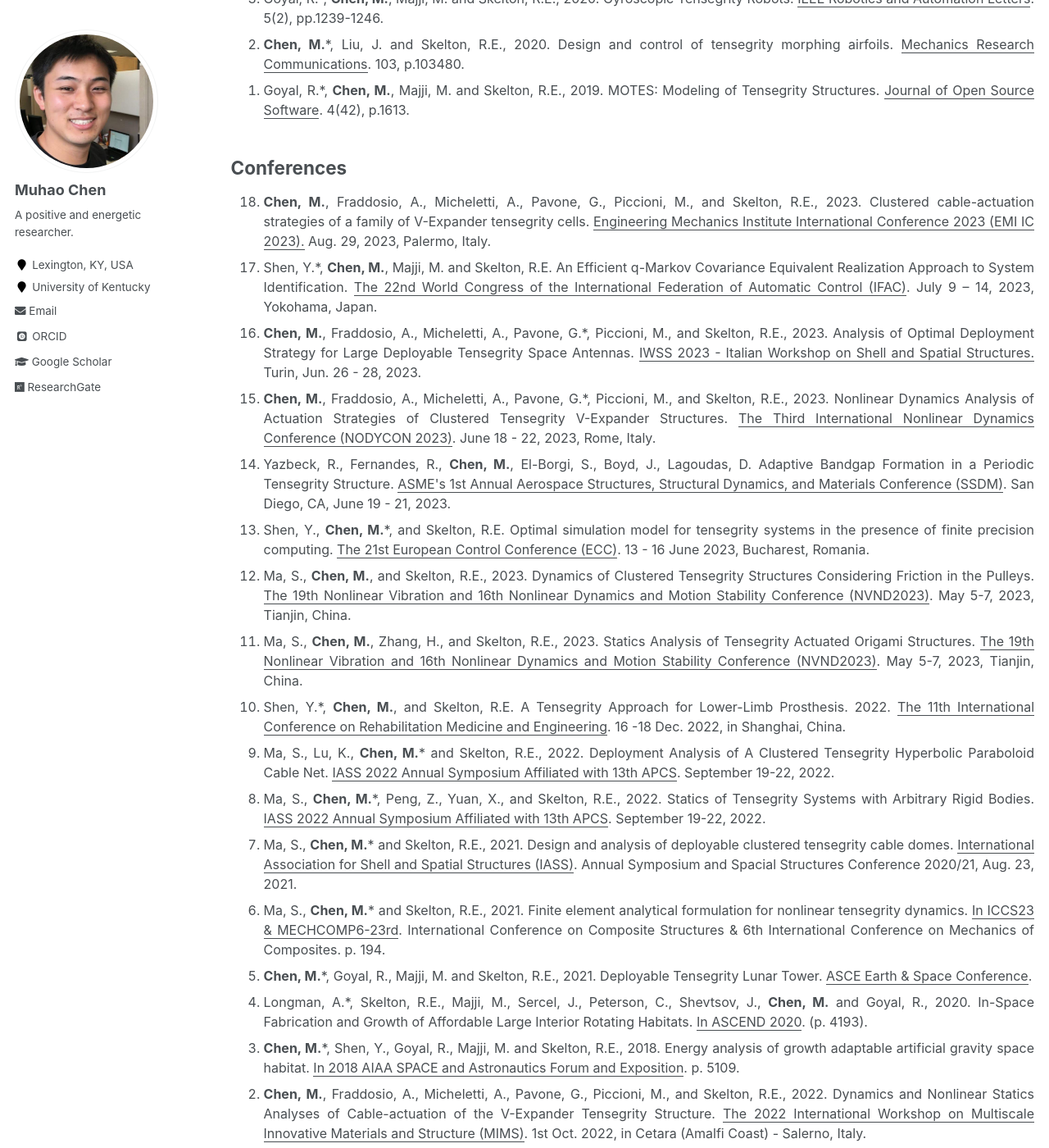
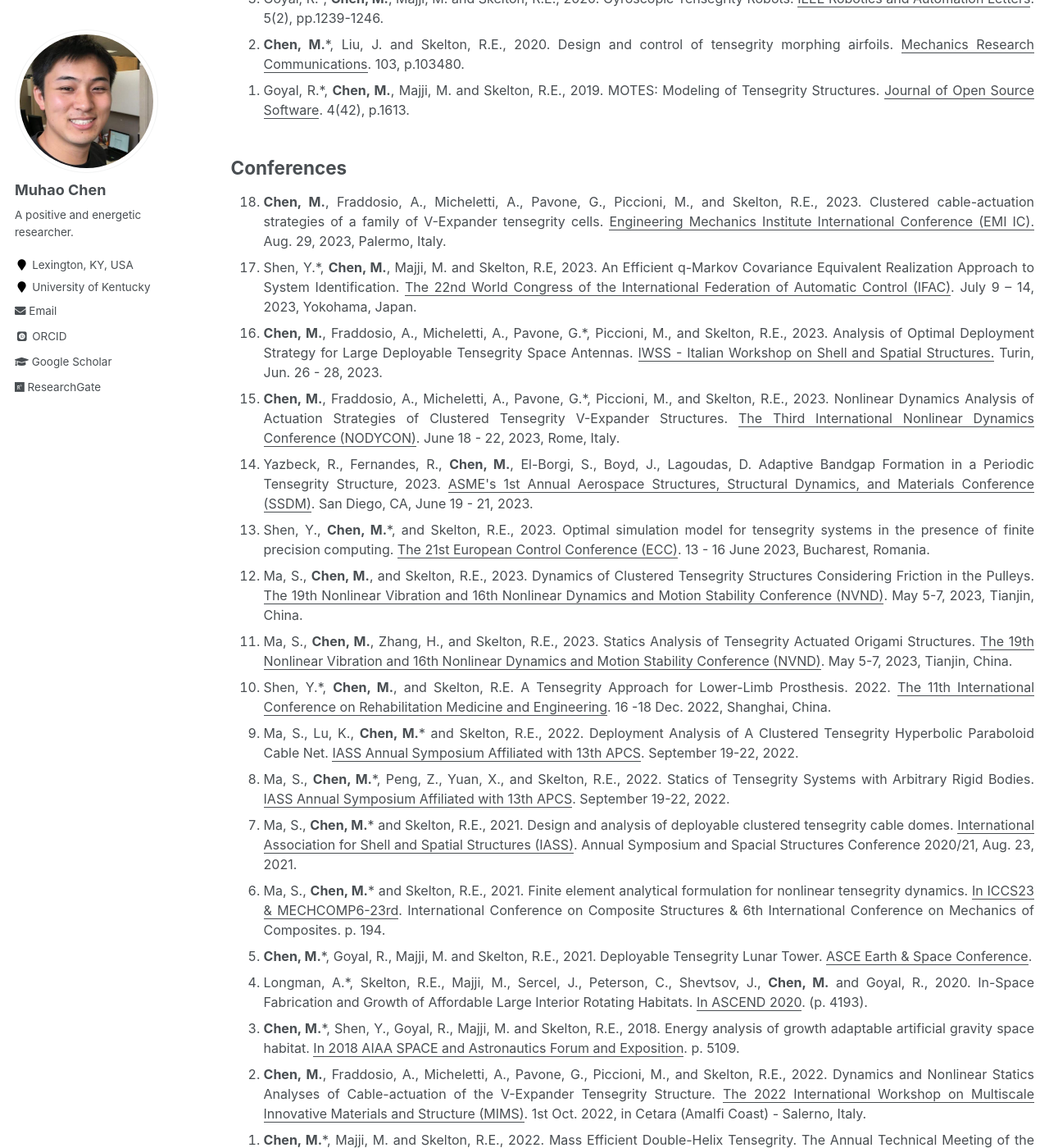
Before and after one commit to Muhao-Chen/muhao-chen.github.io, a Jekyll site: the page built from _pages/publication.md, in a window 1280 px wide and 1400 px high, scrolled down 1328 px. Shown: the whole window at 82% size. Built offline with Jekyll 4.4.1, drawn with Linux system fonts in a browser that asks for light colours; some web fonts are replaced; some of the changed text lies outside the part shown.

Commit message:
Update publication.md

```diff
--- a/_pages/publication.md
+++ b/_pages/publication.md
@@ -42,17 +42,17 @@ toc: true
 ## Conferences
 <font size=3>
 <ol reversed>
-<li><strong>Chen, M.</strong>, Fraddosio, A., Micheletti, A., Pavone, G., Piccioni, M., and Skelton, R.E., 2023. Clustered cable-actuation strategies of a family of V-Expander tensegrity cells. <u>Engineering Mechanics Institute International Conference 2023 (EMI IC 2023).</u> Aug. 29, 2023, Palermo, Italy.</li>
-<li>Shen, Y.*, <strong>Chen, M.</strong>, Majji, M. and Skelton, R.E. An Efficient q-Markov Covariance Equivalent Realization Approach to System Identification. <u>The 22nd World Congress of the International Federation of Automatic Control (IFAC)</u>. July 9 – 14, 2023, Yokohama, Japan.</li>
-<li><strong>Chen, M.</strong>, Fraddosio, A., Micheletti, A., Pavone, G.*, Piccioni, M., and Skelton, R.E., 2023. Analysis of Optimal Deployment Strategy for Large Deployable Tensegrity Space Antennas. <u>IWSS 2023 - Italian Workshop on Shell and Spatial Structures.</u> Turin, Jun. 26 - 28, 2023.</li>
-<li><strong>Chen, M.</strong>, Fraddosio, A., Micheletti, A., Pavone, G.*, Piccioni, M., and Skelton, R.E., 2023. Nonlinear Dynamics Analysis of Actuation Strategies of Clustered Tensegrity V-Expander Structures. <u>The Third International Nonlinear Dynamics Conference (NODYCON 2023)</u>. June 18 - 22, 2023, Rome, Italy.</li>
-<li>Yazbeck, R., Fernandes, R., <strong>Chen, M.</strong>, El-Borgi, S., Boyd, J., Lagoudas, D. Adaptive Bandgap Formation in a Periodic Tensegrity Structure. <u>ASME's 1st Annual Aerospace Structures, Structural Dynamics, and Materials Conference (SSDM)</u>. San Diego, CA, June 19 - 21, 2023.</li>
-<li>Shen, Y., <strong>Chen, M.</strong>*, and Skelton, R.E. Optimal simulation model for tensegrity systems in the presence of finite precision computing. <u>The 21st European Control Conference (ECC)</u>. 13 - 16 June 2023, Bucharest, Romania.</li>
-<li>Ma, S., <strong>Chen, M.</strong>, and Skelton, R.E., 2023. Dynamics of Clustered Tensegrity Structures Considering Friction in the Pulleys. <u>The 19th Nonlinear Vibration and 16th Nonlinear Dynamics and Motion Stability Conference (NVND2023)</u>.  May 5-7, 2023, Tianjin, China.</li>
-<li>Ma, S., <strong>Chen, M.</strong>, Zhang, H., and Skelton, R.E., 2023. Statics Analysis of Tensegrity Actuated Origami Structures. <u>The 19th Nonlinear Vibration and 16th Nonlinear Dynamics and Motion Stability Conference (NVND2023)</u>. May 5-7, 2023, Tianjin, China.</li>
-<li>Shen, Y.*, <strong>Chen, M.</strong>, and Skelton, R.E. A Tensegrity Approach for Lower-Limb Prosthesis. 2022. <u>The 11th International Conference on Rehabilitation Medicine and Engineering</u>. 16 -18 Dec. 2022, in Shanghai, China.</li>
-<li>Ma, S., Lu, K., <strong>Chen, M.</strong>* and Skelton, R.E., 2022. Deployment Analysis of A Clustered Tensegrity Hyperbolic Paraboloid Cable Net. <u>IASS 2022 Annual Symposium Affiliated with 13th APCS</u>. September 19-22, 2022.</li>
-<li>Ma, S., <strong>Chen, M.</strong>*, Peng, Z., Yuan, X., and Skelton, R.E., 2022. Statics of Tensegrity Systems with Arbitrary Rigid Bodies. <u>IASS 2022 Annual Symposium Affiliated with 13th APCS</u>. September 19-22, 2022.</li>
+<li><strong>Chen, M.</strong>, Fraddosio, A., Micheletti, A., Pavone, G., Piccioni, M., and Skelton, R.E., 2023. Clustered cable-actuation strategies of a family of V-Expander tensegrity cells. <u>Engineering Mechanics Institute International Conference (EMI IC).</u> Aug. 29, 2023, Palermo, Italy.</li>
+<li>Shen, Y.*, <strong>Chen, M.</strong>, Majji, M. and Skelton, R.E, 2023. An Efficient q-Markov Covariance Equivalent Realization Approach to System Identification. <u>The 22nd World Congress of the International Federation of Automatic Control (IFAC)</u>. July 9 – 14, 2023, Yokohama, Japan.</li>
+<li><strong>Chen, M.</strong>, Fraddosio, A., Micheletti, A., Pavone, G.*, Piccioni, M., and Skelton, R.E., 2023. Analysis of Optimal Deployment Strategy for Large Deployable Tensegrity Space Antennas. <u>IWSS - Italian Workshop on Shell and Spatial Structures.</u> Turin, Jun. 26 - 28, 2023.</li>
+<li><strong>Chen, M.</strong>, Fraddosio, A., Micheletti, A., Pavone, G.*, Piccioni, M., and Skelton, R.E., 2023. Nonlinear Dynamics Analysis of Actuation Strategies of Clustered Tensegrity V-Expander Structures. <u>The Third International Nonlinear Dynamics Conference (NODYCON)</u>. June 18 - 22, 2023, Rome, Italy.</li>
+<li>Yazbeck, R., Fernandes, R., <strong>Chen, M.</strong>, El-Borgi, S., Boyd, J., Lagoudas, D. Adaptive Bandgap Formation in a Periodic Tensegrity Structure, 2023. <u>ASME's 1st Annual Aerospace Structures, Structural Dynamics, and Materials Conference (SSDM)</u>. San Diego, CA, June 19 - 21, 2023.</li>
+<li>Shen, Y., <strong>Chen, M.</strong>*, and Skelton, R.E., 2023. Optimal simulation model for tensegrity systems in the presence of finite precision computing. <u>The 21st European Control Conference (ECC)</u>. 13 - 16 June 2023, Bucharest, Romania.</li>
+<li>Ma, S., <strong>Chen, M.</strong>, and Skelton, R.E., 2023. Dynamics of Clustered Tensegrity Structures Considering Friction in the Pulleys. <u>The 19th Nonlinear Vibration and 16th Nonlinear Dynamics and Motion Stability Conference (NVND)</u>. May 5-7, 2023, Tianjin, China.</li>
+<li>Ma, S., <strong>Chen, M.</strong>, Zhang, H., and Skelton, R.E., 2023. Statics Analysis of Tensegrity Actuated Origami Structures. <u>The 19th Nonlinear Vibration and 16th Nonlinear Dynamics and Motion Stability Conference (NVND)</u>. May 5-7, 2023, Tianjin, China.</li>
+<li>Shen, Y.*, <strong>Chen, M.</strong>, and Skelton, R.E. A Tensegrity Approach for Lower-Limb Prosthesis. 2022. <u>The 11th International Conference on Rehabilitation Medicine and Engineering</u>. 16 -18 Dec. 2022, Shanghai, China.</li>
+<li>Ma, S., Lu, K., <strong>Chen, M.</strong>* and Skelton, R.E., 2022. Deployment Analysis of A Clustered Tensegrity Hyperbolic Paraboloid Cable Net. <u>IASS Annual Symposium Affiliated with 13th APCS</u>. September 19-22, 2022.</li>
+<li>Ma, S., <strong>Chen, M.</strong>*, Peng, Z., Yuan, X., and Skelton, R.E., 2022. Statics of Tensegrity Systems with Arbitrary Rigid Bodies. <u>IASS Annual Symposium Affiliated with 13th APCS</u>. September 19-22, 2022.</li>
 <li>Ma, S., <strong>Chen, M.</strong>* and Skelton, R.E., 2021. Design and analysis of deployable clustered tensegrity cable domes. <u>International Association for Shell and Spatial Structures (IASS)</u>. Annual Symposium and Spacial Structures Conference 2020/21, Aug. 23, 2021.</li>
 <li>Ma, S., <strong>Chen, M.</strong>* and Skelton, R.E., 2021. Finite element analytical formulation for nonlinear tensegrity dynamics. <u> In ICCS23 & MECHCOMP6-23rd</u>. International Conference on Composite Structures & 6th International Conference on Mechanics of Composites. p. 194.</li>
 <li> <strong>Chen, M.</strong>*, Goyal, R., Majji, M. and Skelton, R.E., 2021. Deployable Tensegrity Lunar Tower. <u>ASCE Earth & Space Conference</u>. </li>
@@ -60,7 +60,7 @@ toc: true
 <li>Longman, A.*, Skelton, R.E., Majji, M., Sercel, J., Peterson, C., Shevtsov, J., <strong>Chen, M.</strong> and Goyal, R., 2020. In-Space Fabrication and Growth of Affordable Large Interior Rotating Habitats. <u>In ASCEND 2020</u>. (p. 4193).</li>
 <li><strong>Chen, M.</strong>*, Shen, Y., Goyal, R., Majji, M. and Skelton, R.E., 2018. Energy analysis of growth adaptable artificial gravity space habitat. <u>In 2018 AIAA SPACE and Astronautics Forum and Exposition</u>. p. 5109.</li>
 <li><strong>Chen, M.</strong>, Fraddosio, A., Micheletti, A., Pavone, G., Piccioni, M., and Skelton, R.E., 2022. Dynamics and Nonlinear Statics Analyses of Cable-actuation of the V-Expander Tensegrity Structure. <u>The 2022 International Workshop on Multiscale Innovative Materials and Structure (MIMS)</u>. 1st Oct. 2022, in Cetara (Amalfi Coast) - Salerno, Italy.</li>
-<li><strong>Chen, M.</strong>*, Majji, M. and Skelton, R.E., 2022. Mass Efficient Double-Helix Tensegrity. <u>The 2022 Annual Technical Meeting of the Society of Engineering Science (SES)</u>. Oct. 17, 2022, College Station, Texas, USA.</li>
+<li><strong>Chen, M.</strong>*, Majji, M. and Skelton, R.E., 2022. Mass Efficient Double-Helix Tensegrity. <u>The Annual Technical Meeting of the Society of Engineering Science (SES)</u>. Oct. 17, 2022, College Station, Texas, USA.</li>
 </ol>
 </font>
 
@@ -68,8 +68,8 @@ toc: true
 ### Journal Articles
 <font size=3>
 <ol reversed>
-<li>Shen, Y., <strong>Chen, M.</strong>*, and Skelton, R.E., 2022. TsgDMC: Tensegrity Data-based Modeling and Control. <u>Journal of Open Source Software</u>. Submitted.</li>
-<li>Ma, S., <strong>Chen, M.</strong>*, and Skelton, R.E., 2022. OriTsgEFA: Origami and Tensegrity Equilibrium and Form-finding Analysis. <u>Journal of Open Source Software</u>. Submitted.</li>
+<li>Shen, Y., <strong>Chen, M.</strong>*, and Skelton, R.E., 2023. TsgDMC: Tensegrity Data-based Modeling and Control. <u>Journal of Open Source Software</u>. Submitted.</li>
+<li>Ma, S., <strong>Chen, M.</strong>*, and Skelton, R.E., 2023. OriTsgEFA: Origami and Tensegrity Equilibrium and Form-finding Analysis. <u>Journal of Open Source Software</u>. Submitted.</li>
 <!-- <li> Chen, Y., <strong>Chen, M</strong>, Xia, X.∗, Hermanson, J.C., Qi, F., 2023. Refinement reconstruction-based Monte Carlo methods for solving the breakage population balance equation. <u>Powder Technology</u>. </li> -->
 <!-- <li> <strong>Chen, M.</strong>*, Shen, Y., Majji, M. and Skelton, R.E. Integrated economic sensor/actuator selection and covariance control for tensegrity robots. 2023. <u>Automatica</u>. </li> -->
 <li>Ma, S., <strong>Chen, M.</strong>*, Dong, Y., Yuan, X., and Skelton, R.E., 2023. Statics and dynamics of pulley-driven tensegrity structures with sliding cable modeling. <u>Computers & Structures</u>. Submitted.</li>
@@ -98,8 +98,8 @@ toc: true
 <font size=3>
 <ol reversed>
 
-<li><strong>Chen, M.</strong>, Fraddosio, A., Micheletti, A., Pavone, G., Piccioni, M., and Skelton, R.E., 2023. Analysis of Optimal Deployment Strategy for Large Deployable Tensegrity Space Antennas. <u>Springer.</u> Accepted.</li>
-<li><strong>Chen, M.</strong>, Chen, B. and Skelton, R.E., 2023. Tensegrity Structures and Its Engineering Application. <u>Higher Education Press.</u> In preparation.</li>
+<li><strong>Chen, M.</strong>, Fraddosio, A., Micheletti, A., Pavone, G., Piccioni, M., and Skelton, R.E., 2023. Analysis of Optimal Deployment Strategy for Large Deployable Tensegrity Space Antennas. vol 437. <u>Springer.</u></li>
+<li><strong>Chen, M.</strong>, Chen, B. and Skelton, R.E., 2024. Tensegrity Structures and Engineering Application. <u>Higher Education Press.</u> In preparation.</li>
 <li><strong>Chen, M.</strong>, Majji, M. and Skelton, R.E., 2024. Tensegrity Systems: Analysis and Synthesis. <u>New York: Springer.</u> In preparation. (A textbook for undergraduate and graduate students)</li>
 </ol>
 </font>
```
Also changed, not shown: other parts of _pages/publication.md (+3 -3 lines).
